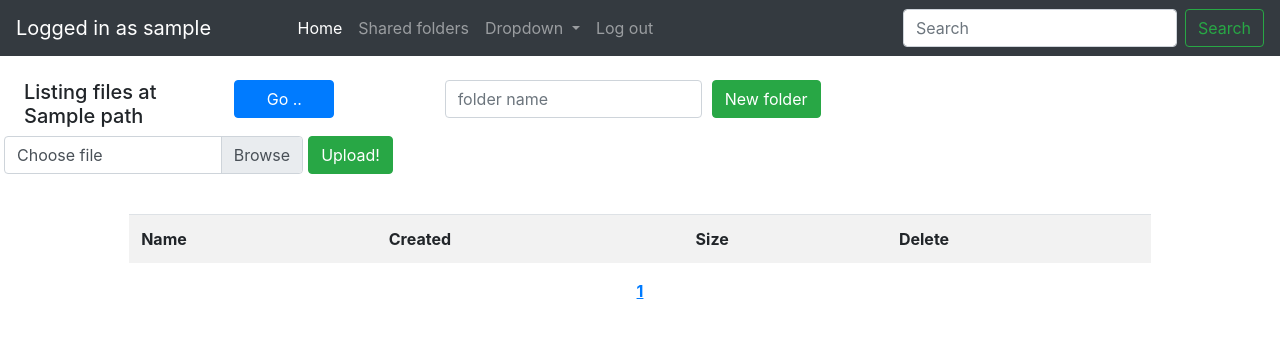
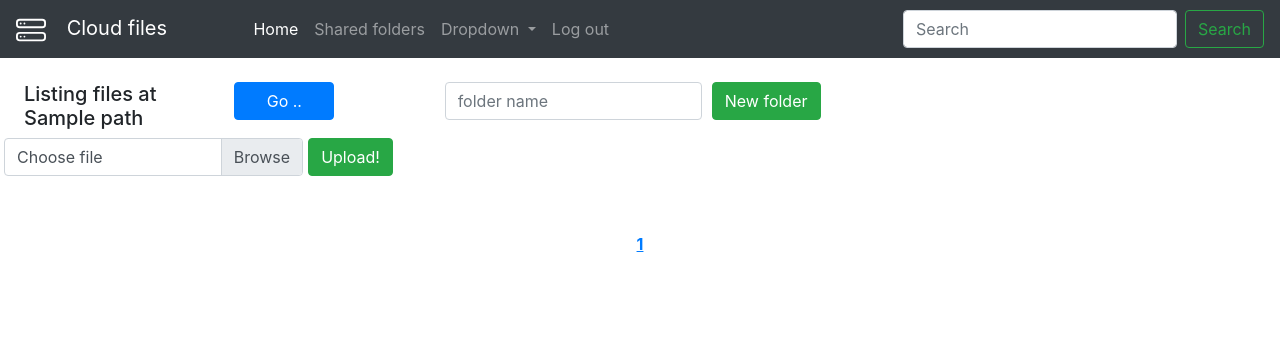
Before and after one commit to nejco/cloud-storage-server, a Node server app: template views/files.ejs in a window 1280 px wide. Shown: the top 338 px of the page. Run offline with Node 20, Linux system fonts and the light colour scheme; the template is opened without the code that fills it: most values are stand-ins (such as "Sample title", 1, 10 or a date in 2020); lists and menus that the app fills with data are empty.

Commit message:
Refactored EJS files, UI improvements.

```diff
--- a/app.js
+++ b/app.js
@@ -1,18 +1,19 @@
-var createError = require('http-errors');
-var express = require('express');
-var path = require('path');
-var cookieParser = require('cookie-parser');
-var logger = require('morgan');
+const createError = require('http-errors');
+const express = require('express');
+const path = require('path');
+const cookieParser = require('cookie-parser');
+const logger = require('morgan');
 const fileUpload = require('express-fileupload');
+const fsUtils = require('./utils/FsUtils');
 
-var indexRouter = require('./routes/index');
-var usersRouter = require('./routes/users');
-var filesRouter = require('./routes/files');
-var directoryRouter = require('./routes/directory');
+const indexRouter = require('./routes/index');
+const usersRouter = require('./routes/users');
+const filesRouter = require('./routes/files');
+const directoryRouter = require('./routes/directory');
 
 
 
-var app = express();
+const app = express();
 
 // view engine setup
 app.set('views', path.join(__dirname, 'views'));
@@ -27,8 +28,6 @@ app.use(express.urlencoded({ extended: false }));
 app.use(cookieParser());
 app.use(express.static(path.join(__dirname, 'public')));
 
-
-
 app.use('/', indexRouter);
 app.use('/users', usersRouter);
 app.use('/files', filesRouter);
@@ -36,7 +35,7 @@ app.use('/directory', directoryRouter);
 
 
 
-var bodyParser = require('body-parser')
+const bodyParser = require('body-parser')
 app.use( bodyParser.json() );       // to support JSON-encoded bodies
 app.use(bodyParser.urlencoded({     // to support URL-encoded bodies
   extended: true
--- a/routes/index.js
+++ b/routes/index.js
@@ -4,8 +4,6 @@ const fsUtils = require('../utils/FsUtils');
 
 /* GET home page. */
 router.get('/', function(req, res, next) {
-
-
 
   if(req.cookies.jwtToken) {
     const token = JSON.parse(req.cookies.jwtToken).token;
--- a/views/files.ejs
+++ b/views/files.ejs
@@ -74,77 +74,21 @@
     <div class="col-lg-10">
 
     <table class="table table-striped">
-      <tr>
-        <th>Name</th>
-        <th>Created</th>
-        <th>Size</th>
-        <th>Delete</th>
-      </tr>
+<!--      <tr>-->
+<!--        <th>Name</th>-->
+<!--        <th>Modified</th>-->
+<!--        <th>Select</th>-->
+<!--      </tr>-->
 
       <% files.forEach(function(file) { %>
 
         <% if (file.details.isFile) { %>
-
-          <tr style="font-weight: bold; text-align: center">
-
-            <td class="align-middle">
-              <% if (file.name.toLowerCase().endsWith('jpg') ||
-                      file.name.toLowerCase().endsWith('jpeg') ||
-                      file.name.toLowerCase().endsWith('png')) { %>
-
-            <a href="/files/get/<%= file.name %>?path=<%= file.path %>">
-              <img src="/files/get/preview/<%= file.name %>?path=<%= file.path %>"
-                   class="img-fluid"
-                   style="min-width: 150px"
-                   alt="<%= file.name %>">
-            </a>
-
-              <% } %>
-                <br><a href="/files/get/<%= file.name %>?path=<%= file.path %>"><%= file.name %></a>
-            </td>
-
-            <td class="align-middle"><%= new Date(file.details.birthtime) %> </td>
-            <td class="align-middle"><%= Math.round(file.details.size/1024/1024*100)/100 %> MB</td>
-
-            <td>
-              <form action='files/delete'
-                    method='post'>
-
-                <input type="hidden" value="<%= file.name %>" name="name">
-                <input type="hidden" value="<%= path %>" name="path">
-
-                <input type='submit' value='delete' class="btn btn-danger"/>
-              </form>
-
-            </td>
-          </tr>
+          <%- include partials/fileTr.ejs %>
         <% } %>
 
-          <% if (file.details.isDirectory) { %>
-
-            <tr>
-              <td class="align-middle"><a href="/files?path=<%= file.path %>/<%= file.name %>"><%= file.name %></a></td>
-              <td class="align-middle"><%= new Date(file.details.birthtime) %> </td>
-              <td class="align-middle"><%= file.details.size %></td>
-
-          <td class="align-middle">
-            <form action='directory/delete'
-                  method='post'>
-
-              <input type="hidden" value="<%= file.name %>" name="name">
-              <input type="hidden" value="<%= path %>" name="path">
-
-              <input type='submit' value='delete' class="btn btn-danger" />
-            </form>
-
-          </td>
-        </tr>
-          <% } %>
-
-
-
-
-
+        <% if (file.details.isDirectory) { %>
+          <%- include partials/folderTr.ejs %>
+        <% } %>
       <% }); %>
     </table>
     </div>
--- /dev/null
+++ b/views/partials/fileTr.ejs
@@ -0,0 +1,49 @@
+<tr>
+
+    <td class="align-middle" style="text-align: center">
+        <a href="/files/get/<%= file.name %>?path=<%= file.path %>">
+
+        <% if (file.name.toLowerCase().endsWith('jpg') ||
+                file.name.toLowerCase().endsWith('jpeg') ||
+                file.name.toLowerCase().endsWith('png')) { %>
+
+                <img src="/files/get/preview/<%= file.name %>?path=<%= file.path %>"
+                     class="img-fluid"
+                     style="min-width: 150px; max-height: 500px"
+                     alt="<%= file.name %>">
+
+        <% } else { %>
+            <svg width="2em" height="2em" viewBox="0 0 16 16" class="bi bi-file-earmark" fill="currentColor" xmlns="http://www.w3.org/2000/svg">
+                <path d="M4 0h5.5v1H4a1 1 0 0 0-1 1v12a1 1 0 0 0 1 1h8a1 1 0 0 0 1-1V4.5h1V14a2 2 0 0 1-2 2H4a2 2 0 0 1-2-2V2a2 2 0 0 1 2-2z"/>
+                <path d="M9.5 3V0L14 4.5h-3A1.5 1.5 0 0 1 9.5 3z"/>
+            </svg>
+        <% } %>
+        </a>
+
+    </td>
+
+    <td class="align-left">
+        <a  style="font-weight: bold" href="/files/get/<%= file.name %>?path=<%= file.path %>"><%= file.name %></a><br>
+
+        <%= new Date(file.details.birthtime).toDateString() %>
+        <%= new Date(file.details.birthtime).toLocaleTimeString() %> -
+
+        <%= Math.round(file.details.size/1024/1024*100)/100 %> MB
+
+    </td>
+
+
+
+
+    <td>
+        <form action='files/delete'
+              method='post'>
+
+            <input type="hidden" value="<%= file.name %>" name="name">
+            <input type="hidden" value="<%= path %>" name="path">
+
+            <input type='submit' value='delete' class="btn btn-danger"/>
+        </form>
+
+    </td>
+</tr>
--- /dev/null
+++ b/views/partials/folderTr.ejs
@@ -0,0 +1,28 @@
+<tr>
+
+    <td class="align-middle" style="text-align: center">
+        <a href="/files?path=<%= file.path %>/<%= file.name %>">
+
+            <svg width="2em" height="2em" viewBox="0 0 16 16" class="bi bi-folder" fill="currentColor" xmlns="http://www.w3.org/2000/svg">
+                <path d="M9.828 4a3 3 0 0 1-2.12-.879l-.83-.828A1 1 0 0 0 6.173 2H2.5a1 1 0 0 0-1 .981L1.546 4h-1L.5 3a2 2 0 0 1 2-2h3.672a2 2 0 0 1 1.414.586l.828.828A2 2 0 0 0 9.828 3v1z"/>
+                <path fill-rule="evenodd" d="M13.81 4H2.19a1 1 0 0 0-.996 1.09l.637 7a1 1 0 0 0 .995.91h10.348a1 1 0 0 0 .995-.91l.637-7A1 1 0 0 0 13.81 4zM2.19 3A2 2 0 0 0 .198 5.181l.637 7A2 2 0 0 0 2.826 14h10.348a2 2 0 0 0 1.991-1.819l.637-7A2 2 0 0 0 13.81 3H2.19z"/>
+            </svg>
+        </a>
+    </td>
+
+    <td class="align-left"><a href="/files?path=<%= file.path %>/<%= file.name %>"><%= file.name %></a></td>
+    <td class="align-middle"><%= new Date(file.details.birthtime) %> </td>
+    <td class="align-middle"></td>
+
+    <td class="align-middle">
+        <form action='directory/delete'
+              method='post'>
+
+            <input type="hidden" value="<%= file.name %>" name="name">
+            <input type="hidden" value="<%= path %>" name="path">
+
+            <input type='submit' value='delete' class="btn btn-danger" />
+        </form>
+
+    </td>
+</tr>
--- a/views/partials/menu.ejs
+++ b/views/partials/menu.ejs
@@ -1,5 +1,14 @@
 <nav class="navbar navbar-expand-lg navbar-dark bg-dark">
-    <a class="navbar-brand" href="#">Logged in as <%= username %></a>
+    <a class="navbar-brand" href="#">
+        <svg width="1.5em" height="1.5em" style="margin-right: 15px" viewBox="0 0 16 16" class="bi bi-hdd-stack" fill="currentColor" xmlns="http://www.w3.org/2000/svg">
+            <path fill-rule="evenodd" d="M14 10H2a1 1 0 0 0-1 1v1a1 1 0 0 0 1 1h12a1 1 0 0 0 1-1v-1a1 1 0 0 0-1-1zM2 9a2 2 0 0 0-2 2v1a2 2 0 0 0 2 2h12a2 2 0 0 0 2-2v-1a2 2 0 0 0-2-2H2z"/>
+            <path d="M5 11.5a.5.5 0 1 1-1 0 .5.5 0 0 1 1 0zm-2 0a.5.5 0 1 1-1 0 .5.5 0 0 1 1 0z"/>
+            <path fill-rule="evenodd" d="M14 3H2a1 1 0 0 0-1 1v1a1 1 0 0 0 1 1h12a1 1 0 0 0 1-1V4a1 1 0 0 0-1-1zM2 2a2 2 0 0 0-2 2v1a2 2 0 0 0 2 2h12a2 2 0 0 0 2-2V4a2 2 0 0 0-2-2H2z"/>
+            <path d="M5 4.5a.5.5 0 1 1-1 0 .5.5 0 0 1 1 0zm-2 0a.5.5 0 1 1-1 0 .5.5 0 0 1 1 0z"/>
+        </svg> Cloud files
+    </a>
+
+
     <button class="navbar-toggler" type="button" data-toggle="collapse" data-target="#navbarSupportedContent" aria-controls="navbarSupportedContent" aria-expanded="false" aria-label="Toggle navigation">
         <span class="navbar-toggler-icon"></span>
     </button>
```
Also changed, not shown: routes/directory.js (+13 -7 lines), routes/files.js (+19 -43 lines).
